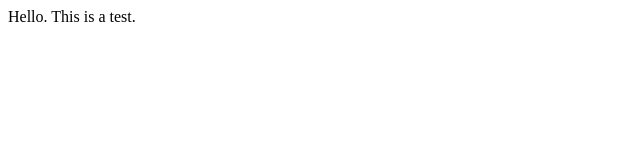
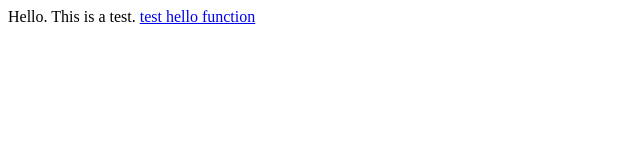
Before and after one commit to Jonathan-Dobson/netlify-functions, a plain HTML site: page index.html in a window 1280 px wide. Shown: the whole page, without its empty margins (0-640 px from the left). Drawn offline with Linux system fonts and the light colour scheme.

Commit message:
add link anchor

```diff
--- a/index.html
+++ b/index.html
@@ -7,5 +7,6 @@
 </head>
 <body>
     Hello. This is a test.
+    <a href='/.netlify/functions/hello'>test hello function</a>
 </body>
 </html>
```
